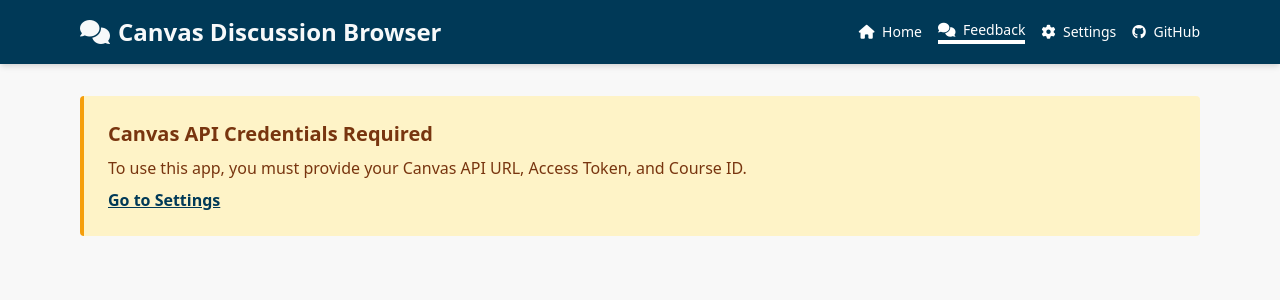
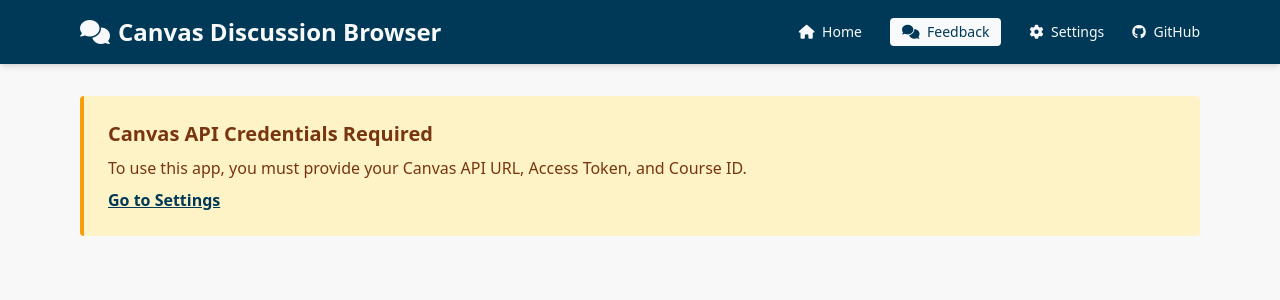
Before and after one commit to fidalgok/Canvas-Discussions-Browser, a Next.js app: page /feedback in a window 1280 px wide. Shown: the top 300 px of the page. Built offline with nearby package versions, Linux system fonts and the light colour scheme.

Commit message:
Tweaks to colors, icons, active menu items

```diff
--- a/components/discussion/ActivityCard.js
+++ b/components/discussion/ActivityCard.js
@@ -48,7 +48,7 @@
                 {activity.userName}
               </span>
               {' '}posted to{' '}
-              <span className="font-medium" style={{color: 'var(--color-accent)'}}>
+              <span className="font-medium text-black">
                 {activity.discussionName}
               </span>
               {' '}at{' '}
--- a/components/layout/Navigation.js
+++ b/components/layout/Navigation.js
@@ -27,9 +27,6 @@
     <nav className="flex items-center space-x-4 text-sm">
       {navigationItems.map((item) => {
         const isActive = currentPath === item.href;
-        const linkClasses = `text-white hover:text-gray-200 transition-colors ${
-          isActive ? 'border-b-4 border-white' : ''
-        }`;
 
         if (item.external) {
           return (
@@ -38,7 +35,13 @@
               href={item.href}
               target="_blank"
               rel="noopener noreferrer"
-              className={linkClasses}
+              className="transition-colors"
+              style={{
+                color: 'var(--color-primary-content)',
+                textDecoration: 'none'
+              }}
+              onMouseEnter={(e) => e.target.style.opacity = '0.8'}
+              onMouseLeave={(e) => e.target.style.opacity = '1'}
             >
               <i className={`${item.icon} mr-1`}></i> {item.label}
             </a>
@@ -49,7 +52,26 @@
           <a
             key={item.href}
             href={item.href}
-            className={linkClasses}
+            className={`px-3 py-1 transition-colors ${isActive ? 'rounded' : ''}`}
+            style={isActive ? {
+              backgroundColor: 'var(--color-primary-content)',
+              color: 'var(--color-primary)',
+              borderRadius: 'var(--radius-field)',
+              textDecoration: 'none'
+            } : {
+              color: 'var(--color-primary-content)',
+              textDecoration: 'none'
+            }}
+            onMouseEnter={(e) => {
+              if (!isActive) {
+                e.target.style.opacity = '0.8';
+              }
+            }}
+            onMouseLeave={(e) => {
+              if (!isActive) {
+                e.target.style.opacity = '1';
+              }
+            }}
           >
             <i className={`${item.icon} mr-1`}></i> {item.label}
           </a>
--- a/pages/feedback.js
+++ b/pages/feedback.js
@@ -209,8 +209,8 @@
                 onClick={handleRefresh}
                 disabled={loading}
               >
-                <svg className="w-3 h-3" fill="none" stroke="currentColor" viewBox="0 0 24 24">
-                  <path strokeLinecap="round" strokeLinejoin="round" strokeWidth={2} d="M16.023 9.348h4.992v-.001M2.985 19.644v-4.992m0 0h4.992m-4.993 0l3.181 3.183a8.25 8.25 0 0013.803-3.7M4.031 9.865a8.25 8.25 0 0113.803-3.7l3.181 3.182m0-4.991v4.99" />
+                <svg className="w-3 h-3" fill="currentColor" viewBox="0 0 24 24">
+                  <path fillRule="evenodd" d="M4.755 10.059a7.5 7.5 0 0112.548-3.364l1.903 1.903h-3.183a.75.75 0 100 1.5h4.992a.75.75 0 00.75-.75V4.356a.75.75 0 00-1.5 0v3.18l-1.9-1.9A9 9 0 003.306 9.67a.75.75 0 101.45.388zm15.408 3.352a.75.75 0 00-.919.53 7.5 7.5 0 01-12.548 3.364l-1.902-1.903h3.183a.75.75 0 000-1.5H2.984a.75.75 0 00-.75.75v4.992a.75.75 0 001.5 0v-3.18l1.9 1.9a9 9 0 0015.059-4.035.75.75 0 00-.53-.918z" clipRule="evenodd" />
                 </svg>
                 Refresh
               </button>
```
Also changed, not shown: pages/index.js (+6 -5 lines).
